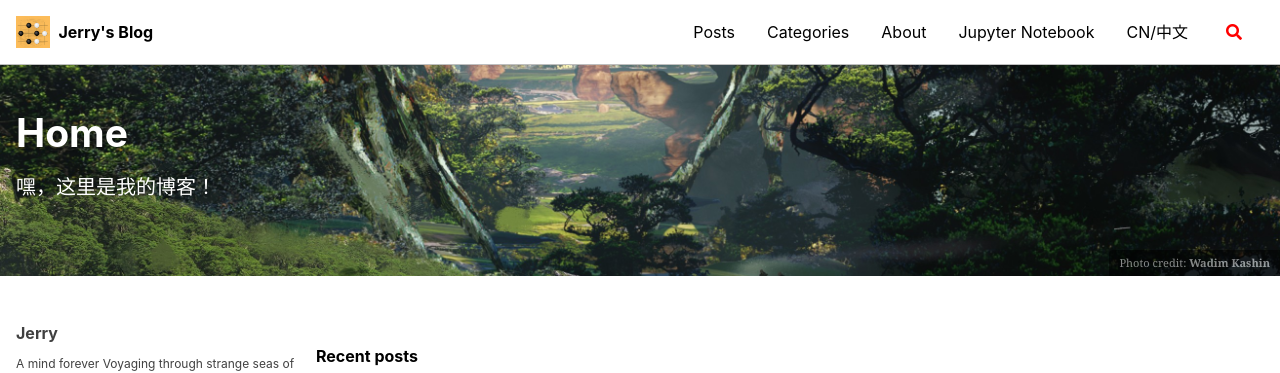
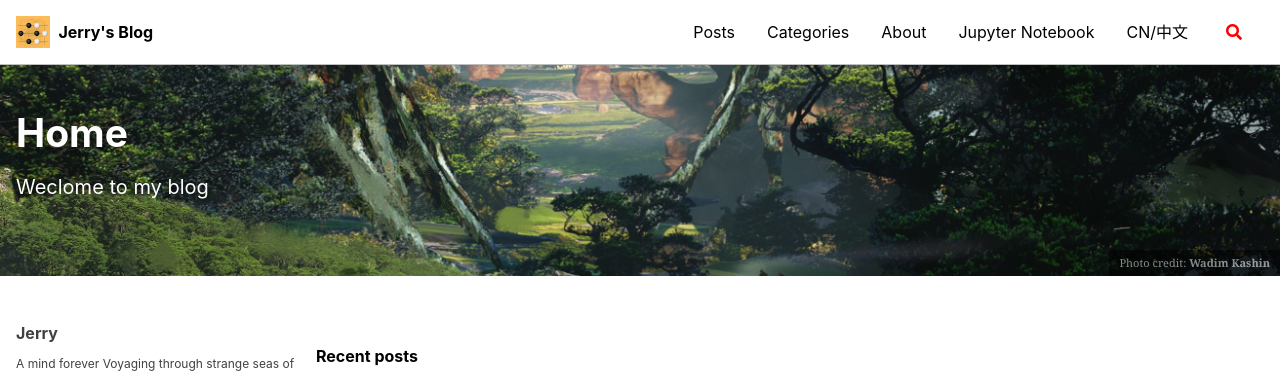
Before and after one commit to postsent/postsent.github.io, a Jekyll site: the page built from index.html, in a window 1280 px wide. Shown: the top 373 px of the page. Built offline with Jekyll 4.4.1, drawn with Linux system fonts in a browser that asks for light colours; cached includes are drawn as plain includes; the list of posts is cut into pages by our own code.

Commit message:
minor fix - use the correct language for home page title

```diff
--- a/index.html
+++ b/index.html
@@ -2,7 +2,7 @@
 layout: home
 author_profile: true
 title: Home
-tagline: "嘿，这里是我的博客！"
+tagline: "Weclome to my blog"
 header:
     overlay_image: "/assets/images/wild.jpg"
     caption: "Photo credit: [**Wadim Kashin**](https://septicwd.tumblr.com/)"
```
